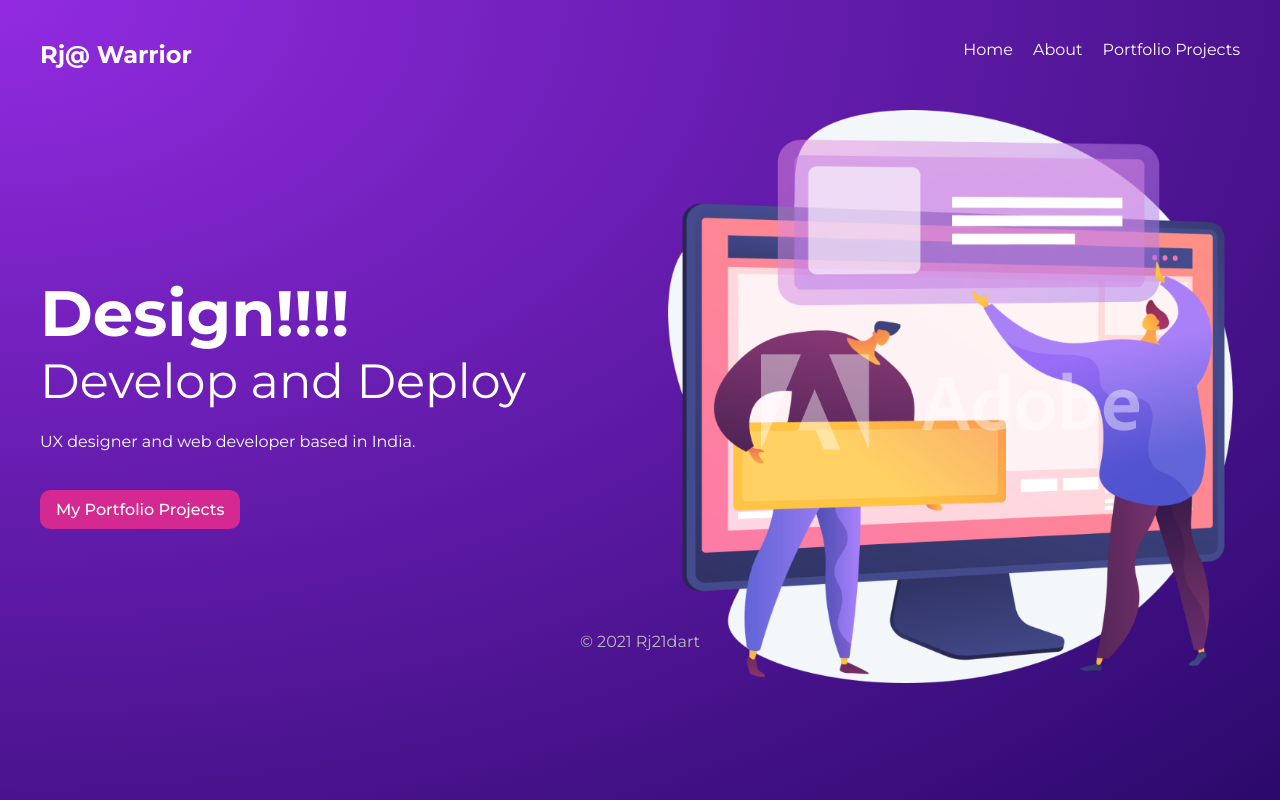
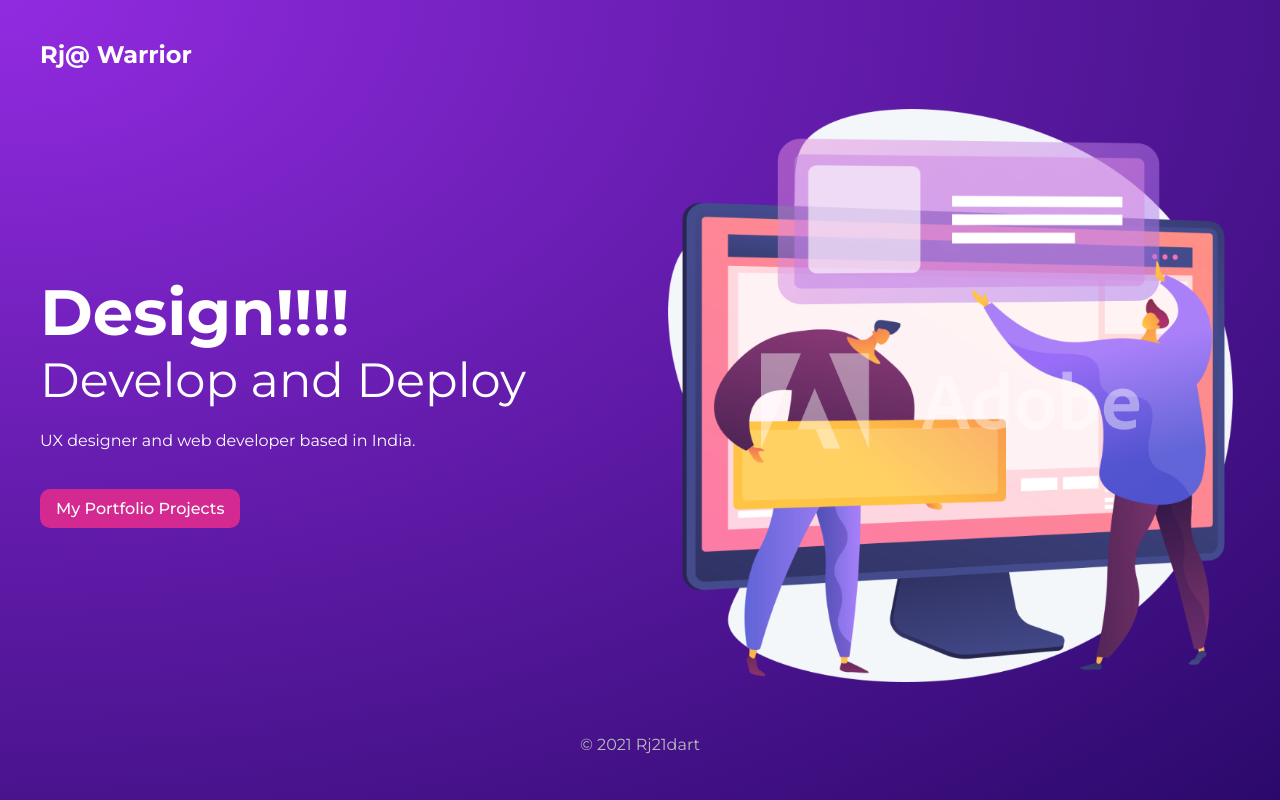
Before and after one commit to raj21dart/rj-gatsby-project, a Gatsby site: page / in a window 1280 px wide. Built offline with nearby package versions, Linux system fonts and the light colour scheme; Gatsby itself is replaced by a stand-in of ours.

Commit message:
layout upated

```diff
--- a/src/components/Navbar.js
+++ b/src/components/Navbar.js
@@ -23,9 +23,9 @@ export default function Navbar() {
         <nav>
             <h1>{ title }</h1>
             <div className="links">
-                <Link to="/">Home</Link>
+                {/* <Link to="/">Home</Link>
                 <Link to="/about">About</Link>
-                <Link to="/projects">Portfolio Projects</Link>
+                <Link to="/projects">Portfolio Projects</Link> */}
             </div>
         </nav>
     )
--- a/src/styles/global.css
+++ b/src/styles/global.css
@@ -44,15 +44,15 @@ nav a:hover {
   border-color: white;
 }
 
-footer {
+/* footer {
   position: relative;
   width: 100%;
-}
+} */
 footer p{
-  position: absolute;
+  /* position: absolute;
   bottom: 0;
   left: 0;
-  width: 100%;
+  width: 100%; */
   text-align: center;
   color: #bbb;
   margin: 40px auto;
```
